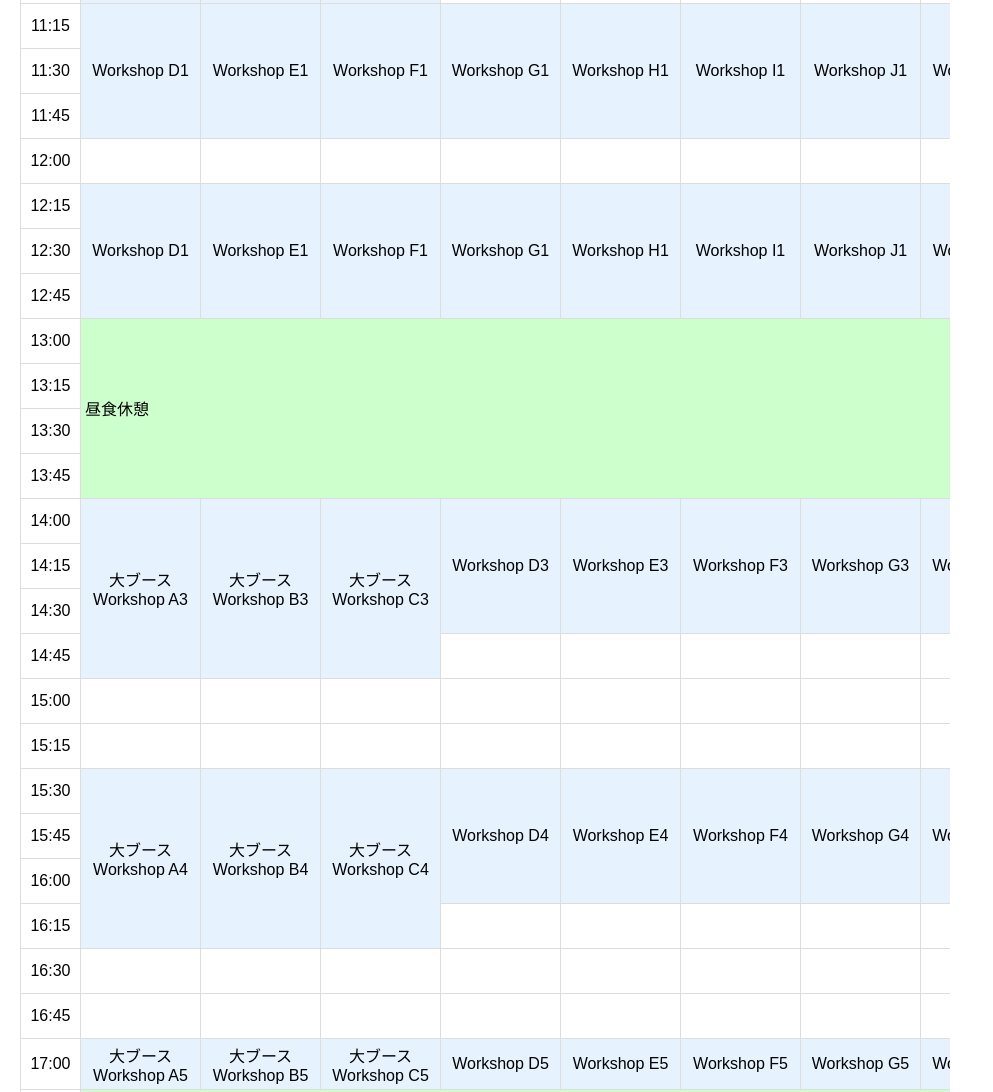
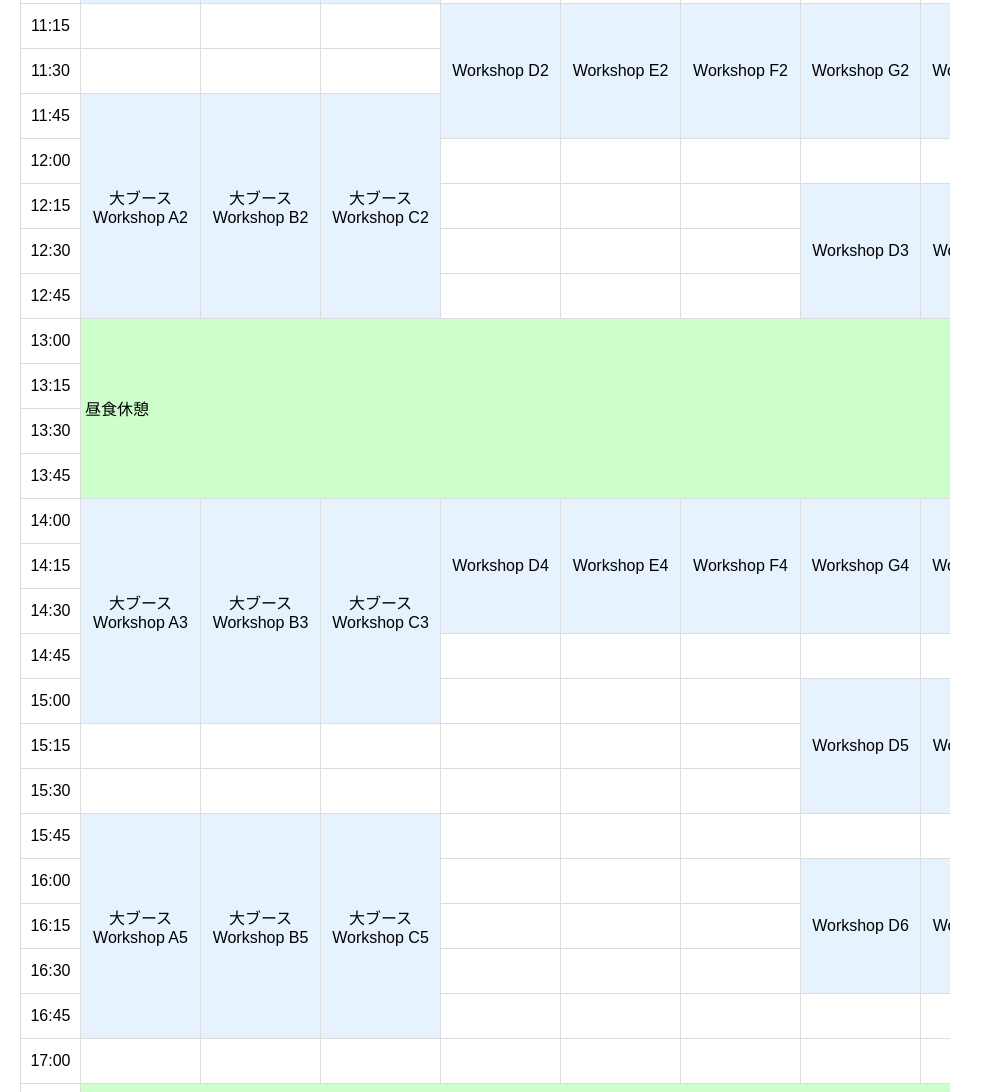
Before and after one commit to GoWorkshopConference/schedule_mockup, a plain HTML site: page schedule3.html in a window 1280 px wide. Shown: the part 416-1508 px from the top of the page, without its empty margins (0-993 px from the left). Drawn offline with Linux system fonts and the light colour scheme.

Commit message:
ほぼ完成

```diff
--- a/schedule3.html
+++ b/schedule3.html
@@ -57,17 +57,19 @@
       z-index: 5;
     }
 
-    .workshop {
+    .large,
+    .normal {
       background-color: #e6f3ff;
       cursor: pointer;
     }
 
-    .workshop:hover {
+    .large:hover,
+    .normal:hover {
       background-color: #cce1ff;
     }
 
     .break {
-      display: none;
+      background-color: #f2f2f2;
     }
 
     .opening,
@@ -90,10 +92,6 @@
       background-color: #c8c2c2;
       white-space: normal;
       text-align: left;
-    }
-
-    .large-booth {
-      /* background-color: #d4edda; */
     }
 
     .selected {
@@ -250,189 +248,174 @@
     document.getElementById('current-date').textContent = currentDate.toLocaleDateString('ja-JP');
 
     // スケジュールデータ
-    const scheduleData = {
-      "10:00": [{ name: "オープニング", duration: 15, type: "opening" }],
-      "10:15": [
-        { name: "大ブース Workshop A1", duration: 60 },
-        { name: "大ブース Workshop B1", duration: 60 },
-        { name: "大ブース Workshop C1", duration: 60 },
-        { name: "Workshop D1", duration: 45 },
-        { name: "Workshop E1", duration: 45 },
-        { name: "Workshop F1", duration: 45 },
-        { name: "Workshop G1", duration: 45 },
-        { name: "Workshop H1", duration: 45 },
-        { name: "Workshop I1", duration: 45 },
-        { name: "Workshop J1", duration: 45 },
-        { name: "Workshop K1", duration: 45 },
-        { name: "Workshop L1", duration: 45 },
-        { name: "Workshop M1", duration: 45 },
-        { name: "Workshop N1", duration: 45 },
-        { name: "Workshop O1", duration: 45 }
-      ],
-      "11:15": [
-        { name: "Workshop D1", duration: 45 },
-        { name: "Workshop E1", duration: 45 },
-        { name: "Workshop F1", duration: 45 },
-        { name: "Workshop G1", duration: 45 },
-        { name: "Workshop H1", duration: 45 },
-        { name: "Workshop I1", duration: 45 },
-        { name: "Workshop J1", duration: 45 },
-        { name: "Workshop K1", duration: 45 },
-        { name: "Workshop L1", duration: 45 },
-        { name: "Workshop M1", duration: 45 },
-        { name: "Workshop N1", duration: 45 },
-        { name: "Workshop O1", duration: 45 }
-      ],
-      "11:45": [
-        { name: "大ブース Workshop A2", duration: 60 },
-        { name: "大ブース Workshop B2", duration: 60 },
-        { name: "大ブース Workshop C2", duration: 60 },
-      ],
-      "12:15": [
-        { name: "Workshop D1", duration: 45 },
-        { name: "Workshop E1", duration: 45 },
-        { name: "Workshop F1", duration: 45 },
-        { name: "Workshop G1", duration: 45 },
-        { name: "Workshop H1", duration: 45 },
-        { name: "Workshop I1", duration: 45 },
-        { name: "Workshop J1", duration: 45 },
-        { name: "Workshop K1", duration: 45 },
-        { name: "Workshop L1", duration: 45 },
-        { name: "Workshop M1", duration: 45 },
-        { name: "Workshop N1", duration: 45 },
-        { name: "Workshop O1", duration: 45 }
-      ],
-      "13:00": [{ name: "昼食休憩", duration: 60, type: "lunch" }],
-      "14:00": [
-        { name: "大ブース Workshop A3", duration: 60 },
-        { name: "大ブース Workshop B3", duration: 60 },
-        { name: "大ブース Workshop C3", duration: 60 },
-        { name: "Workshop D3", duration: 45 },
-        { name: "Workshop E3", duration: 45 },
-        { name: "Workshop F3", duration: 45 },
-        { name: "Workshop G3", duration: 45 },
-        { name: "Workshop H3", duration: 45 },
-        { name: "Workshop I3", duration: 45 },
-        { name: "Workshop J3", duration: 45 },
-        { name: "Workshop K3", duration: 45 },
-        { name: "Workshop L3", duration: 45 },
-        { name: "Workshop M3", duration: 45 },
-        { name: "Workshop N3", duration: 45 },
-        { name: "Workshop O3", duration: 45 }
-      ],
-      // "15:00": [
-      //   { name: "大ブース Workshop A3 (休憩)", duration: 30, type: "break" },
-      //   { name: "大ブース Workshop B3 (休憩)", duration: 30, type: "break" },
-      //   { name: "大ブース Workshop C3 (休憩)", duration: 30, type: "break" },
-      //   { name: "Workshop D3 (休憩)", duration: 15, type: "break" },
-      //   { name: "Workshop E3 (休憩)", duration: 15, type: "break" },
-      //   { name: "Workshop F3 (休憩)", duration: 15, type: "break" },
-      //   { name: "Workshop G3 (休憩)", duration: 15, type: "break" },
-      //   { name: "Workshop H3 (休憩)", duration: 15, type: "break" },
-      //   { name: "Workshop I3 (休憩)", duration: 15, type: "break" },
-      //   { name: "Workshop J3 (休憩)", duration: 15, type: "break" },
-      //   { name: "Workshop K3 (休憩)", duration: 15, type: "break" },
-      //   { name: "Workshop L3 (休憩)", duration: 15, type: "break" },
-      //   { name: "Workshop M3 (休憩)", duration: 15, type: "break" },
-      //   { name: "Workshop N3 (休憩)", duration: 15, type: "break" },
-      //   { name: "Workshop O3 (休憩)", duration: 15, type: "break" }
-      // ],
-      "15:30": [
-        { name: "大ブース Workshop A4", duration: 60 },
-        { name: "大ブース Workshop B4", duration: 60 },
-        { name: "大ブース Workshop C4", duration: 60 },
-        { name: "Workshop D4", duration: 45 },
-        { name: "Workshop E4", duration: 45 },
-        { name: "Workshop F4", duration: 45 },
-        { name: "Workshop G4", duration: 45 },
-        { name: "Workshop H4", duration: 45 },
-        { name: "Workshop I4", duration: 45 },
-        { name: "Workshop J4", duration: 45 },
-        { name: "Workshop K4", duration: 45 },
-        { name: "Workshop L4", duration: 45 },
-        { name: "Workshop M4", duration: 45 },
-        { name: "Workshop N4", duration: 45 },
-        { name: "Workshop O4", duration: 45 }
-      ],
-      // "16:30": [
-      //   { name: "大ブース Workshop A4 (休憩)", duration: 30, type: "break" },
-      //   { name: "大ブース Workshop B4 (休憩)", duration: 30, type: "break" },
-      //   { name: "大ブース Workshop C4 (休憩)", duration: 30, type: "break" },
-      //   { name: "Workshop D4 (休憩)", duration: 15, type: "break" },
-      //   { name: "Workshop E4 (休憩)", duration: 15, type: "break" },
-      //   { name: "Workshop F4 (休憩)", duration: 15, type: "break" },
-      //   { name: "Workshop G4 (休憩)", duration: 15, type: "break" },
-      //   { name: "Workshop H4 (休憩)", duration: 15, type: "break" },
-      //   { name: "Workshop I4 (休憩)", duration: 15, type: "break" },
-      //   { name: "Workshop J4 (休憩)", duration: 15, type: "break" },
-      //   { name: "Workshop K4 (休憩)", duration: 15, type: "break" },
-      //   { name: "Workshop L4 (休憩)", duration: 15, type: "break" },
-      //   { name: "Workshop M4 (休憩)", duration: 15, type: "break" },
-      //   { name: "Workshop N4 (休憩)", duration: 15, type: "break" },
-      //   { name: "Workshop O4 (休憩)", duration: 15, type: "break" }
-      // ],
-      "17:00": [
-        { name: "大ブース Workshop A5", duration: 15 },
-        { name: "大ブース Workshop B5", duration: 15 },
-        { name: "大ブース Workshop C5", duration: 15 },
-        { name: "Workshop D5", duration: 15 },
-        { name: "Workshop E5", duration: 15 },
-        { name: "Workshop F5", duration: 15 },
-        { name: "Workshop G5", duration: 15 },
-        { name: "Workshop H5", duration: 15 },
-        { name: "Workshop I5", duration: 15 },
-        { name: "Workshop J5", duration: 15 },
-        { name: "Workshop K5", duration: 15 },
-        { name: "Workshop L5", duration: 15 },
-        { name: "Workshop M5", duration: 15 },
-        { name: "Workshop N5", duration: 15 },
-        { name: "Workshop O5", duration: 15 }
-      ],
-      "17:15": [{ name: "エンディング", duration: 15, type: "ending" }],
-      "17:30": [{ name: "参加者退場", duration: 30, type: "exit" }],
-      "18:00": [{ name: "会場片付け", duration: 45, type: "cleanup" }],
-      "18:45": [{ name: "完全撤収", duration: 15, type: "end" }],
-      "19:00": [{ name: "撤収済み", duration: 15, type: "after" }]
-    };
+    const scheduleData = [
+      { time: "10:00", events: [{ name: "オープニング", duration: 15, type: "opening", colSpan: 16 }] },
+      {
+        time: "10:15", events: [
+          { name: "大ブース Workshop A1", duration: 60, type: "large", col: 1 },
+          { name: "大ブース Workshop B1", duration: 60, type: "large", col: 2 },
+          { name: "大ブース Workshop C1", duration: 60, type: "large", col: 3 },
+          { name: "Workshop D1", duration: 45, type: "normal", col: 4 },
+          { name: "Workshop E1", duration: 45, type: "normal", col: 5 },
+          { name: "Workshop F1", duration: 45, type: "normal", col: 6 },
+          { name: "Workshop G1", duration: 45, type: "normal", col: 7 },
+          { name: "Workshop H1", duration: 45, type: "normal", col: 8 },
+          { name: "Workshop I1", duration: 45, type: "normal", col: 9 },
+          { name: "Workshop J1", duration: 45, type: "normal", col: 10 },
+          { name: "Workshop K1", duration: 45, type: "normal", col: 11 },
+          { name: "Workshop L1", duration: 45, type: "normal", col: 12 },
+          { name: "Workshop M1", duration: 45, type: "normal", col: 13 },
+          { name: "Workshop N1", duration: 45, type: "normal", col: 14 },
+          { name: "Workshop O1", duration: 45, type: "normal", col: 15 }
+        ]
+      },
+      {
+        time: "11:15", events: [
+          { name: "Workshop D2", duration: 45, type: "normal", col: 4 },
+          { name: "Workshop E2", duration: 45, type: "normal", col: 5 },
+          { name: "Workshop F2", duration: 45, type: "normal", col: 6 },
+          { name: "Workshop G2", duration: 45, type: "normal", col: 7 },
+          { name: "Workshop H2", duration: 45, type: "normal", col: 8 },
+          { name: "Workshop I2", duration: 45, type: "normal", col: 9 },
+          { name: "Workshop J2", duration: 45, type: "normal", col: 10 },
+          { name: "Workshop K2", duration: 45, type: "normal", col: 11 },
+          { name: "Workshop L2", duration: 45, type: "normal", col: 12 },
+          { name: "Workshop M2", duration: 45, type: "normal", col: 13 },
+          { name: "Workshop N2", duration: 45, type: "normal", col: 14 },
+          { name: "Workshop O2", duration: 45, type: "normal", col: 15 }
+        ]
+      },
+      {
+        time: "11:45", events: [
+          { name: "大ブース Workshop A2", duration: 75, type: "large", col: 1 },
+          { name: "大ブース Workshop B2", duration: 75, type: "large", col: 2 },
+          { name: "大ブース Workshop C2", duration: 75, type: "large", col: 3 },
+        ]
+      },
+      {
+        time: "12:15", events: [
+          { name: "Workshop D3", duration: 45, type: "normal", col: 4 },
+          { name: "Workshop E3", duration: 45, type: "normal", col: 5 },
+          { name: "Workshop F3", duration: 45, type: "normal", col: 6 },
+          { name: "Workshop G3", duration: 45, type: "normal", col: 7 },
+          { name: "Workshop H3", duration: 45, type: "normal", col: 8 },
+          { name: "Workshop I3", duration: 45, type: "normal", col: 9 },
+          { name: "Workshop J3", duration: 45, type: "normal", col: 10 },
+          { name: "Workshop K3", duration: 45, type: "normal", col: 11 },
+          { name: "Workshop L3", duration: 45, type: "normal", col: 12 },
+          { name: "Workshop M3", duration: 45, type: "normal", col: 13 },
+          { name: "Workshop N3", duration: 45, type: "normal", col: 14 },
+          { name: "Workshop O3", duration: 45, type: "normal", col: 15 }
+        ]
+      },
+      { time: "13:00", events: [{ name: "昼食休憩", duration: 60, type: "lunch", colSpan: 16 }] },
+      {
+        time: "14:00", events: [
+          { name: "大ブース Workshop A3", duration: 75, type: "large", col: 1 },
+          { name: "大ブース Workshop B3", duration: 75, type: "large", col: 2 },
+          { name: "大ブース Workshop C3", duration: 75, type: "large", col: 3 },
+          { name: "Workshop D4", duration: 45, type: "normal", col: 4 },
+          { name: "Workshop E4", duration: 45, type: "normal", col: 5 },
+          { name: "Workshop F4", duration: 45, type: "normal", col: 6 },
+          { name: "Workshop G4", duration: 45, type: "normal", col: 7 },
+          { name: "Workshop H4", duration: 45, type: "normal", col: 8 },
+          { name: "Workshop I4", duration: 45, type: "normal", col: 9 },
+          { name: "Workshop J4", duration: 45, type: "normal", col: 10 },
+          { name: "Workshop K4", duration: 45, type: "normal", col: 11 },
+          { name: "Workshop L4", duration: 45, type: "normal", col: 12 },
+          { name: "Workshop M4", duration: 45, type: "normal", col: 13 },
+          { name: "Workshop N4", duration: 45, type: "normal", col: 14 },
+          { name: "Workshop O4", duration: 45, type: "normal", col: 15 }
+        ]
+      },
+      {
+        time: "15:00", events: [
+          { name: "Workshop D5", duration: 45, type: "normal", col: 4 },
+          { name: "Workshop E5", duration: 45, type: "normal", col: 5 },
+          { name: "Workshop F5", duration: 45, type: "normal", col: 6 },
+          { name: "Workshop G5", duration: 45, type: "normal", col: 7 },
+          { name: "Workshop H5", duration: 45, type: "normal", col: 8 },
+          { name: "Workshop I5", duration: 45, type: "normal", col: 9 },
+          { name: "Workshop J5", duration: 45, type: "normal", col: 10 },
+          { name: "Workshop K5", duration: 45, type: "normal", col: 11 },
+          { name: "Workshop L5", duration: 45, type: "normal", col: 12 },
+          { name: "Workshop M5", duration: 45, type: "normal", col: 13 },
+          { name: "Workshop N5", duration: 45, type: "normal", col: 14 },
+          { name: "Workshop O5", duration: 45, type: "normal", col: 15 }
+        ]
+      },
+      {
+        time: "15:45", events: [
+          { name: "大ブース Workshop A5", duration: 75, type: "large", col: 1 },
+          { name: "大ブース Workshop B5", duration: 75, type: "large", col: 2 },
+          { name: "大ブース Workshop C5", duration: 75, type: "large", col: 3 },
+        ]
+      },
+      {
+        time: "16:00", events: [
+          { name: "Workshop D6", duration: 45, type: "normal", col: 4 },
+          { name: "Workshop E6", duration: 45, type: "normal", col: 5 },
+          { name: "Workshop F6", duration: 45, type: "normal", col: 6 },
+          { name: "Workshop G6", duration: 45, type: "normal", col: 7 },
+          { name: "Workshop H6", duration: 45, type: "normal", col: 8 },
+          { name: "Workshop I6", duration: 45, type: "normal", col: 9 },
+          { name: "Workshop J6", duration: 45, type: "normal", col: 10 },
+          { name: "Workshop K6", duration: 45, type: "normal", col: 11 },
+          { name: "Workshop L6", duration: 45, type: "normal", col: 12 },
+          { name: "Workshop M6", duration: 45, type: "normal", col: 13 },
+          { name: "Workshop N6", duration: 45, type: "normal", col: 14 },
+          { name: "Workshop O6", duration: 45, type: "normal", col: 15 }
+        ]
+      },
+      { time: "17:15", events: [{ name: "エンディング", duration: 15, type: "ending", colSpan: 16 }] },
+      { time: "17:30", events: [{ name: "参加者退場", duration: 30, type: "exit", colSpan: 16 }] },
+      { time: "18:00", events: [{ name: "会場片付け", duration: 45, type: "cleanup", colSpan: 16 }] },
+      { time: "18:45", events: [{ name: "完全撤収", duration: 15, type: "end", colSpan: 16 }] },
+      { time: "19:00", events: [{ name: "撤収済み", duration: 15, type: "after", colSpan: 16 }] }
+    ];
 
-    // 選択されたワークショップを保存する配列
-    let selectedWorkshops = [];
-
-    // スケジュール表を生成
     // スケジュール表を生成
     const scheduleBody = document.getElementById('schedule-body');
 
+    // 時間ごとにソート
+    scheduleData.sort((a, b) => a.time.localeCompare(b.time));
+
+    // 10:00から19:00までの15分刻みの時間配列を作成
+    const timeSlots = [];
     for (let hour = 10; hour <= 19; hour++) {
       for (let minute = 0; minute < 60; minute += 15) {
         if (hour === 19 && minute > 0) break;
+        timeSlots.push(`${hour.toString().padStart(2, '0')}:${minute.toString().padStart(2, '0')}`);
+      }
+    }
 
-        const timeKey = `${hour.toString().padStart(2, '0')}:${minute.toString().padStart(2, '0')}`;
+    // スケジュール表にデータを追加
+    timeSlots.forEach(time => {
       const row = document.createElement('tr');
 
       const timeCell = document.createElement('td');
-        timeCell.textContent = timeKey;
+      timeCell.textContent = time;
       timeCell.classList.add('time-slot');
       row.appendChild(timeCell);
 
-        if (scheduleData[timeKey]) {
-          const event = scheduleData[timeKey][0];
-          if (event.type === "opening" || event.type === "ending" || event.type === "lunch" || event.type === "exit" || event.type === "cleanup" || event.type === "end" || event.type === "after") {
+      const slot = scheduleData.find(slot => slot.time === time);
+      if (slot) {
+        if (slot.events[0].colSpan) {
           const cell = document.createElement('td');
-            cell.textContent = event.name;
-            cell.classList.add(event.type);
-            cell.colSpan = 15;
-            cell.rowSpan = event.duration / 15;
+          cell.textContent = slot.events[0].name;
+          cell.classList.add(slot.events[0].type);
+          cell.colSpan = slot.events[0].colSpan;
+          cell.rowSpan = slot.events[0].duration / 15;
           row.appendChild(cell);
         } else {
           const rowSlots = Array(15).fill(null);
-            scheduleData[timeKey].forEach((workshop, index) => {
+          slot.events.forEach(event => {
             let cell = document.createElement('td');
-              cell.textContent = workshop.name;
-              cell.classList.add(workshop.type || 'workshop');
-              cell.rowSpan = workshop.duration / 15;
-              cell.onclick = () => openModal(workshop.name, timeKey, workshop.duration, cell);
-              if (index < 3) cell.classList.add('large-booth');
-              rowSlots[index] = cell;
+            cell.textContent = event.name;
+            cell.classList.add(event.type);
+            cell.rowSpan = event.duration / 15;
+            cell.onclick = () => openModal(event.name, slot.time, event.duration, cell);
+            rowSlots[event.col - 1] = cell;
           });
           rowSlots.forEach(cell => row.appendChild(cell || document.createElement('td')));
         }
@@ -443,8 +426,7 @@
       }
 
       scheduleBody.appendChild(row);
-      }
-    }
+    });
 
     function openModal(workshop, startTime, duration, cell) {
       const modal = document.getElementById("modal");
```
Lines whose indentation alone changed are shown as unchanged.
